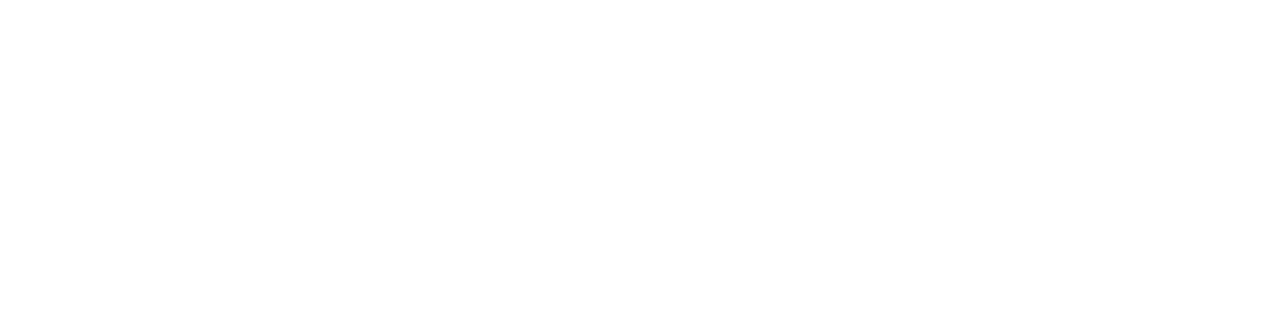
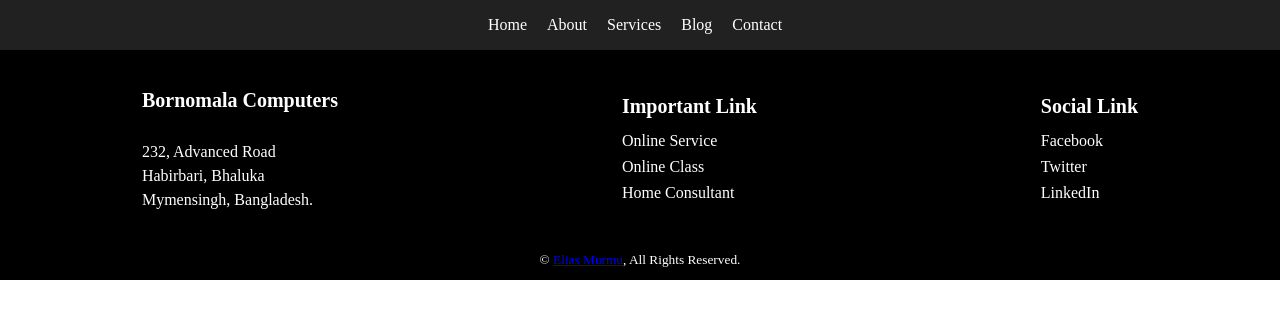
Before and after one commit to emurmudu/simple-blog-website, a plain HTML site: page index.html in a window 1280 px wide. Drawn offline with Linux system fonts and the light colour scheme.

Commit message:
Header and footer done

```diff
--- a/index.html
+++ b/index.html
@@ -3,9 +3,56 @@
 <head>
     <meta charset="UTF-8">
     <meta name="viewport" content="width=device-width, initial-scale=1.0">
-    <title>Simple Blog</title>
+    <title>Home</title>
+    <link rel="stylesheet" href="styles/style.css">
 </head>
 <body>
 
+    <header>
+        <nav>
+            <ul class="list-item">
+                <li><a href="home.html">Home</a></li>
+                <li><a href="about.html">About</a></li>
+                <li><a href="services.html">Services</a>
+                    <ul class="dropdown">
+                        <li class="sub"><a href="web.html">Web Dev</a></li>
+                        <li class="sub"><a href="game.html">Game Dev</a></li>
+                        <li class="sub"><a href="soft.html">Soft Dev</a></li>
+                    </ul>
+                </li>
+                <li><a href="blog.html">Blog</a></li>
+                <li><a href="contact.html">Contact</a></li>
+            </ul>
+        </nav>
+    </header>
+
+    <main>
+
+    </main>
+
+    <footer>
+        <div class="footer-div">
+            <div>
+                    <h4 class="fhead">Bornomala Computers</h4> <br>
+                    <p class="plist">232, Advanced Road<br>
+                    Habirbari, Bhaluka <br>
+                    Mymensingh, Bangladesh.</p>
+            </div>
+            <div>
+                <h4 class="fhead">Important Link</h4>
+                <li class="list">Online Service</li>
+                <li class="list">Online Class</li>
+                <li class="list">Home Consultant</li>
+            </div>
+            <div>
+                <h4 class="fhead">Social Link</h4>
+                <li class="list">Facebook</li>
+                <li class="list">Twitter</li>
+                <li class="list">LinkedIn</li>
+            </div>
+        </div>
+        <p class="copy"><small>&copy; <a href="https://github.com/emurmudu" target="_blank">Elias Murmu</a>, All Rights Reserved.</small></p>
+    </footer>
+
 </body>
 </html>
--- /dev/null
+++ b/styles/style.css
@@ -0,0 +1,82 @@
+* {
+    margin: 0px;
+    padding: 0px;
+    /* background-color: rgb(30, 31, 30); */
+}
+
+nav > ul{
+    display: flex;
+    /* margin-top: 20px; */
+    justify-content: center;
+    background-color: rgb(34, 33, 33);
+    height: 50px;
+    align-items: center;
+    color: white;
+}
+nav li {
+    /* display: flex; */
+    margin-right: 10px;
+    list-style: none;
+}
+
+nav li a{
+    text-decoration: none;
+    padding: 5px;
+    color: white;
+
+}
+nav li a:hover{
+    background-color:lightseagreen;
+    color: rgb(0, 0, 0);
+}
+
+nav li .dropdown{
+    display: none;
+    margin-top: 5px;
+    position: absolute;
+    background-color: rgb(36, 34, 34);
+}
+
+nav li:hover > .dropdown{
+    display: block;
+}
+
+.sub{
+    margin-top: 5px;
+    margin-bottom: 5px;
+    background-color: none;
+    text-align: justify;
+}
+footer{
+    height: 230px;
+    background-color: black;
+    color: white;
+}
+footer .copy{
+    text-align: center;
+}
+.footer-div{
+    height: 200px;
+    display: flex;
+    justify-content: space-around;
+    align-items: center;
+}
+
+
+.fhead{
+    margin-bottom: 10px;
+    align-items: center;
+    font-weight: bold;
+    font-size: 20px;
+}
+.list{
+    list-style: none;
+    line-height: 26px;
+    cursor: pointer;
+}
+.list:hover{
+    background-color: cadetblue;
+}
+.plist{
+    line-height: 24px;
+}
```
Also changed, not shown: about.html (added), blog.html (added), contact.html (added), game.html (added), home.html (added), services.html (added), soft.html (added), web.html (added).
